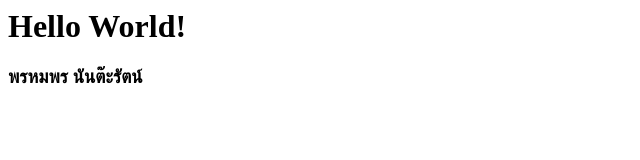
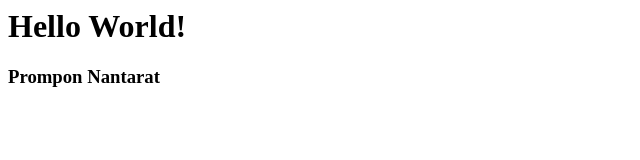
Before and after one commit to Luckynumber88/myweb, a plain HTML site: page index.html in a window 1280 px wide. Shown: the full height of the page, 0-640 px from the left. Drawn offline with Linux system fonts and the light colour scheme.

Commit message:
Update index.html

```diff
--- a/index.html
+++ b/index.html
@@ -1,4 +1,4 @@
 <html>
   <h1>Hello World!</h1>
-  <h3>พรหมพร นันต๊ะรัตน์</h3>
+  <h3>Prompon Nantarat</h3>
 </html>
```
